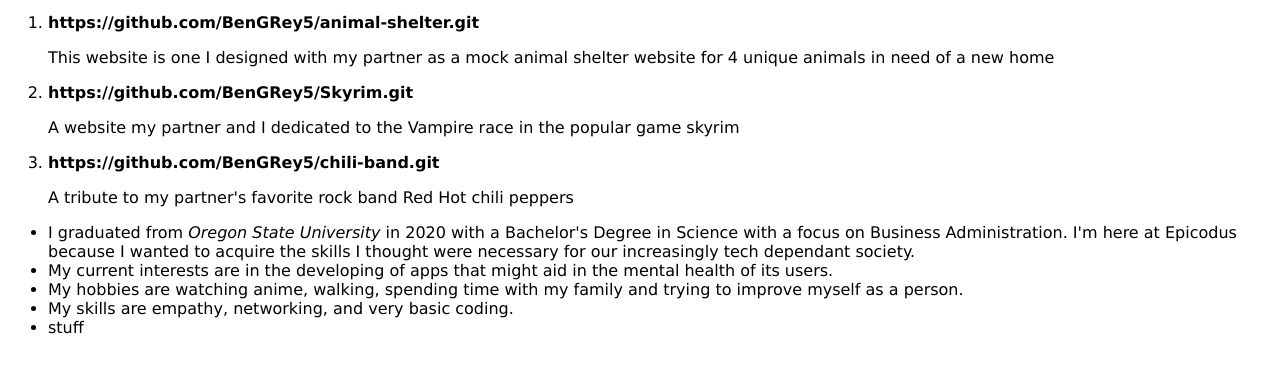
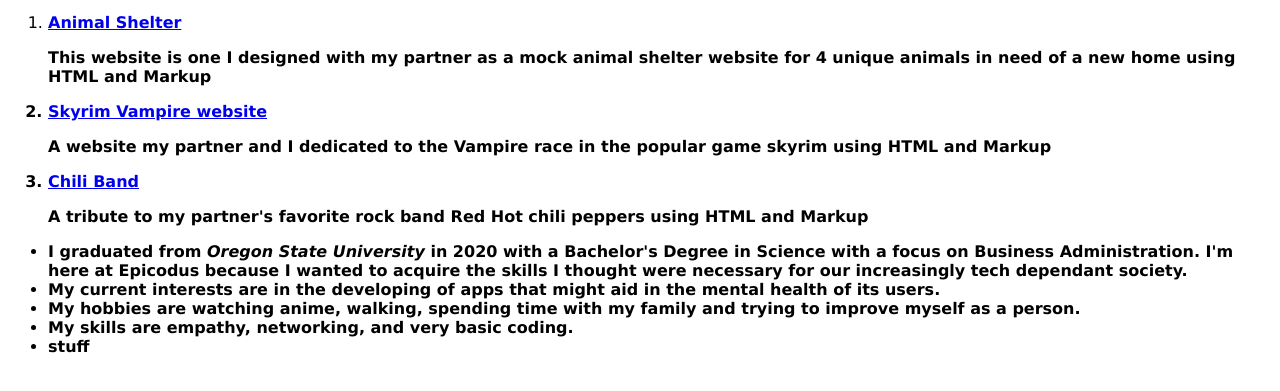
Before and after one commit to BenGRey5/Shapes, a plain HTML site: page First_project/index.html in a window 1280 px wide. Shown: the part 389-780 px from the top of the page. Drawn offline with Linux system fonts and the light colour scheme.

Commit message:
Update index.html

```diff
--- a/First_project/index.html
+++ b/First_project/index.html
@@ -15,12 +15,12 @@
 <p><span class="fancy">I’m an aspiring coder, and a dedicated worker. At each of the jobs that I worked at the common thing they had to say about me was that I was dilligent in my work and very likable as a person. In the work place I value honesty and respect very highly and am quick to integrate into the role that is expected of me. No matter the task, whatever the job, I will do my level best.
 </span></p>
 <ol>
-    <li><strong>https://github.com/BenGRey5/animal-shelter.git</strong></li>
-    <p>This website is one I designed with my partner as a mock animal shelter website for 4 unique animals in need of a new home</p>
-    <li><strong>https://github.com/BenGRey5/Skyrim.git</strong></li>
-    <p>A website my partner and I dedicated to the Vampire race in the popular game skyrim</p>
-    <li><strong>https://github.com/BenGRey5/chili-band.git</strong></li>
-    <p> A tribute to my partner's favorite rock band Red Hot chili peppers</p>
+    <li><strong><a href="https://github.com/BenGRey5/animal-shelter.git">Animal Shelter</a></li>
+    <p> This website is one I designed with my partner as a mock animal shelter website for 4 unique animals in need of a new home using HTML and Markup</p>
+    <li><strong><a href="https://github.com/BenGRey5/Skyrim.git">Skyrim Vampire website</a></li>
+    <p>A website my partner and I dedicated to the Vampire race in the popular game skyrim using HTML and Markup</p>
+    <li><strong><a href="https://github.com/BenGRey5/chili-band.git">Chili Band</a></li>
+    <p> A tribute to my partner's favorite rock band Red Hot chili peppers using HTML and Markup</p>
 </ol>
 <ul>
     <li>I graduated from <em>Oregon State University</em> in 2020 with a Bachelor's Degree in Science with a focus on Business Administration. I'm here at Epicodus because I wanted to acquire the skills I thought were necessary for our increasingly tech dependant society.</li>
```
